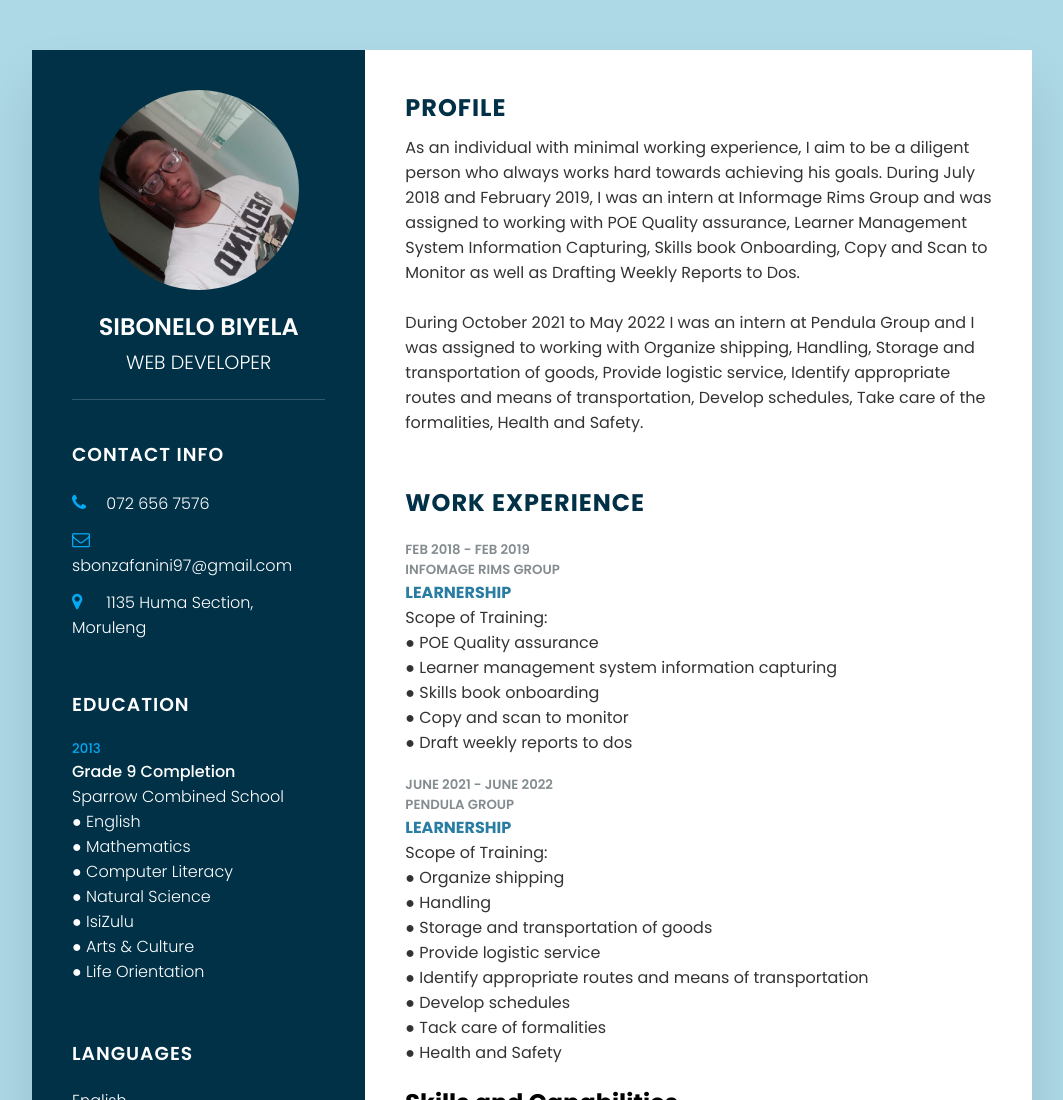
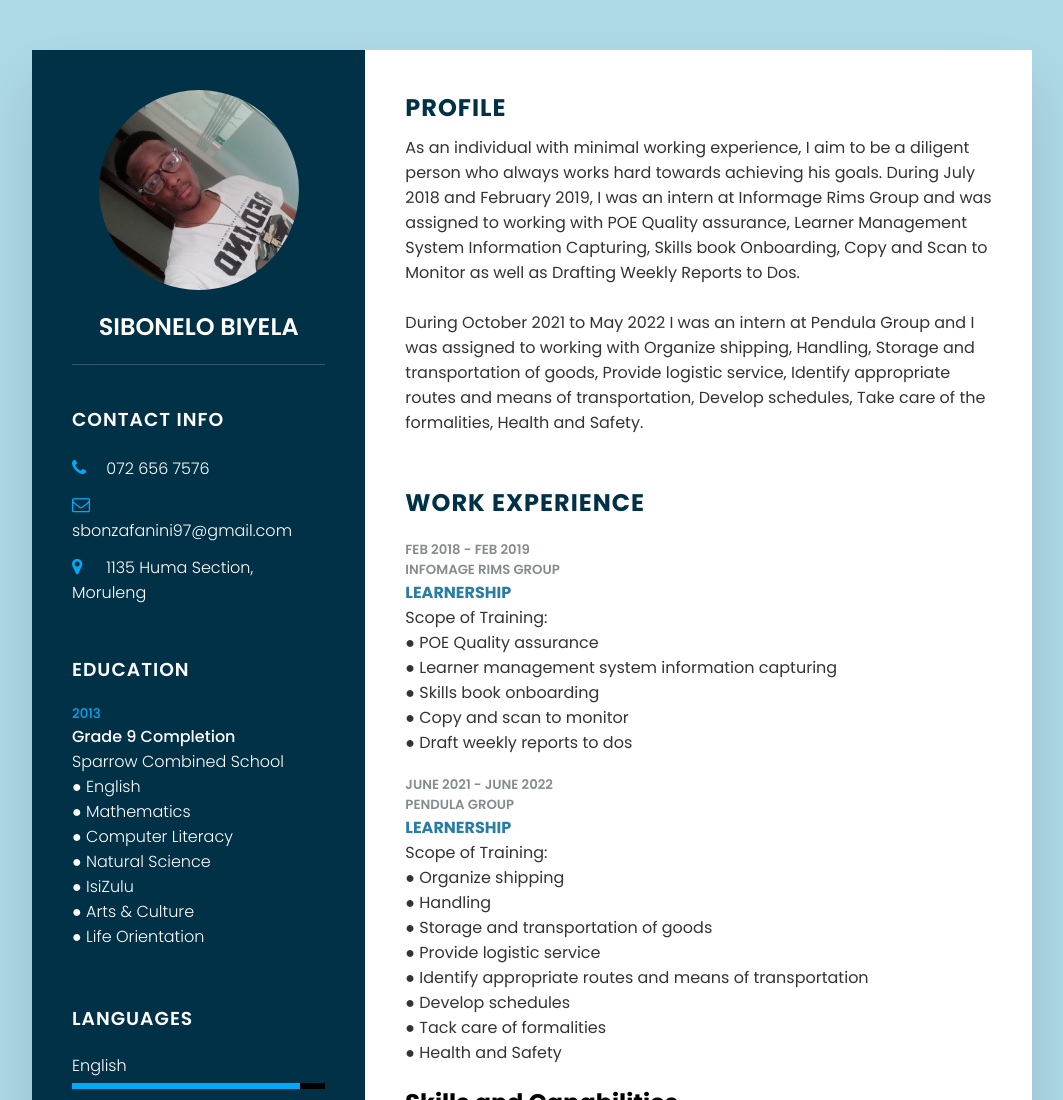
Before and after one commit to NomsB/Sibonelo-CV, a plain HTML site: page index.html in a window 1280 px wide. Shown: the top 1100 px of the page, without its empty margins (108-1171 px from the left). Drawn offline with Linux system fonts and the light colour scheme; a script that the page names is missing.

Commit message:
Update index.html

```diff
--- a/index.html
+++ b/index.html
@@ -16,7 +16,7 @@
                     <div class="imgBx">
                         <img src="sbo.jpg">
                     </div>
-                    <h2>Sibonelo Biyela<br><span>Web Developer</span></h2>
+                    <h2>Sibonelo Biyela<br><span></span></h2>
                 </div>
 
                 <!--contact info-->
```
